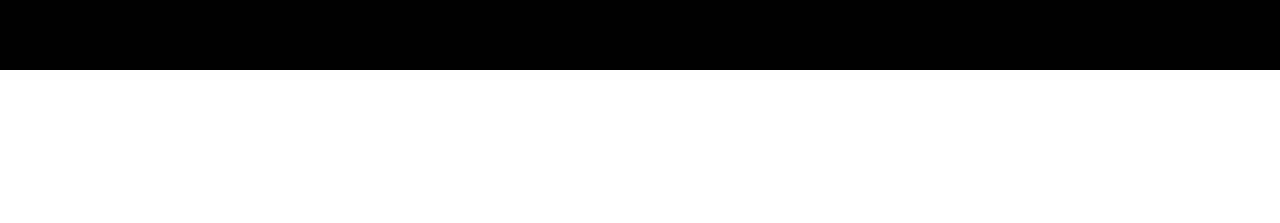
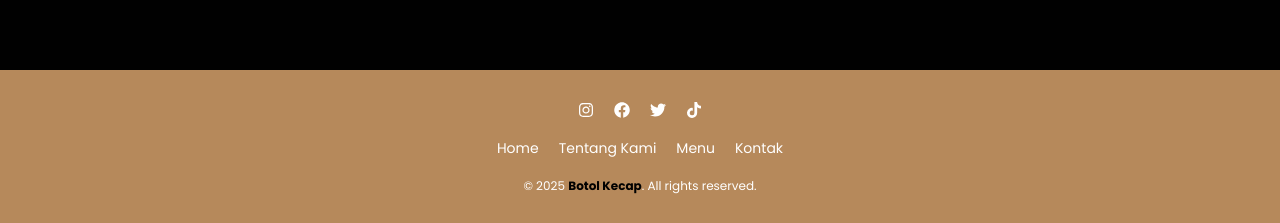
Before and after one commit to ProjectSoySauceBottle/itfest-fe, a Next.js app: page / in a window 1280 px wide. Shown: the part 3196-3419 px from the top of the page. Before the commit the page ends 3266 px from the top, so only its background shows below. Built offline with nearby package versions, Linux system fonts and the light colour scheme.

Commit message:
feat: Add 'footer' section

```diff
--- a/src/app/page.js
+++ b/src/app/page.js
@@ -1,5 +1,6 @@
 import About from "@/components/Homepage/About/About";
 import Contact from "@/components/Homepage/Contact/Contact";
+import Footer from "@/components/Homepage/Footer/Footer";
 import Hero from "@/components/Homepage/Hero/Hero";
 import Menu from "@/components/Homepage/Menu/Menu";
 
@@ -10,6 +11,7 @@
       <About />
       <Menu />
       <Contact />
+      <Footer />
     </div>
   );
 }
--- /dev/null
+++ b/src/components/Homepage/Footer/Footer.js
@@ -0,0 +1,39 @@
+import Link from "next/link";
+import React from "react";
+import { CiInstagram } from "react-icons/ci";
+import { FaFacebook, FaInstagram, FaTiktok, FaTwitter } from "react-icons/fa";
+
+export default function Footer() {
+  return (
+    <footer className="bg-primary text-center space-y-5 py-8 px-[7%]">
+      <div className="flex justify-center gap-5 ">
+        <Link href="/">
+          <FaInstagram />
+        </Link>
+        <Link href="/">
+          <FaFacebook />
+        </Link>
+        <Link href="/">
+          <FaTwitter />
+        </Link>
+        <Link href="/">
+          <FaTiktok />
+        </Link>
+      </div>
+      {/* Menu */}
+      <div className="flex flex-wrap justify-center text-sm gap-5">
+        <Link href="#home">Home</Link>
+        <Link href="#about">Tentang Kami</Link>
+        <Link href="#menu">Menu</Link>
+        <Link href="#contact">Kontak</Link>
+      </div>
+
+      {/* Copyright */}
+      <div className="text-xs">
+        &copy; 2025{" "}
+        <span className="font-bold text-background">Botol Kecap</span>. All
+        rights reserved.
+      </div>
+    </footer>
+  );
+}
```
